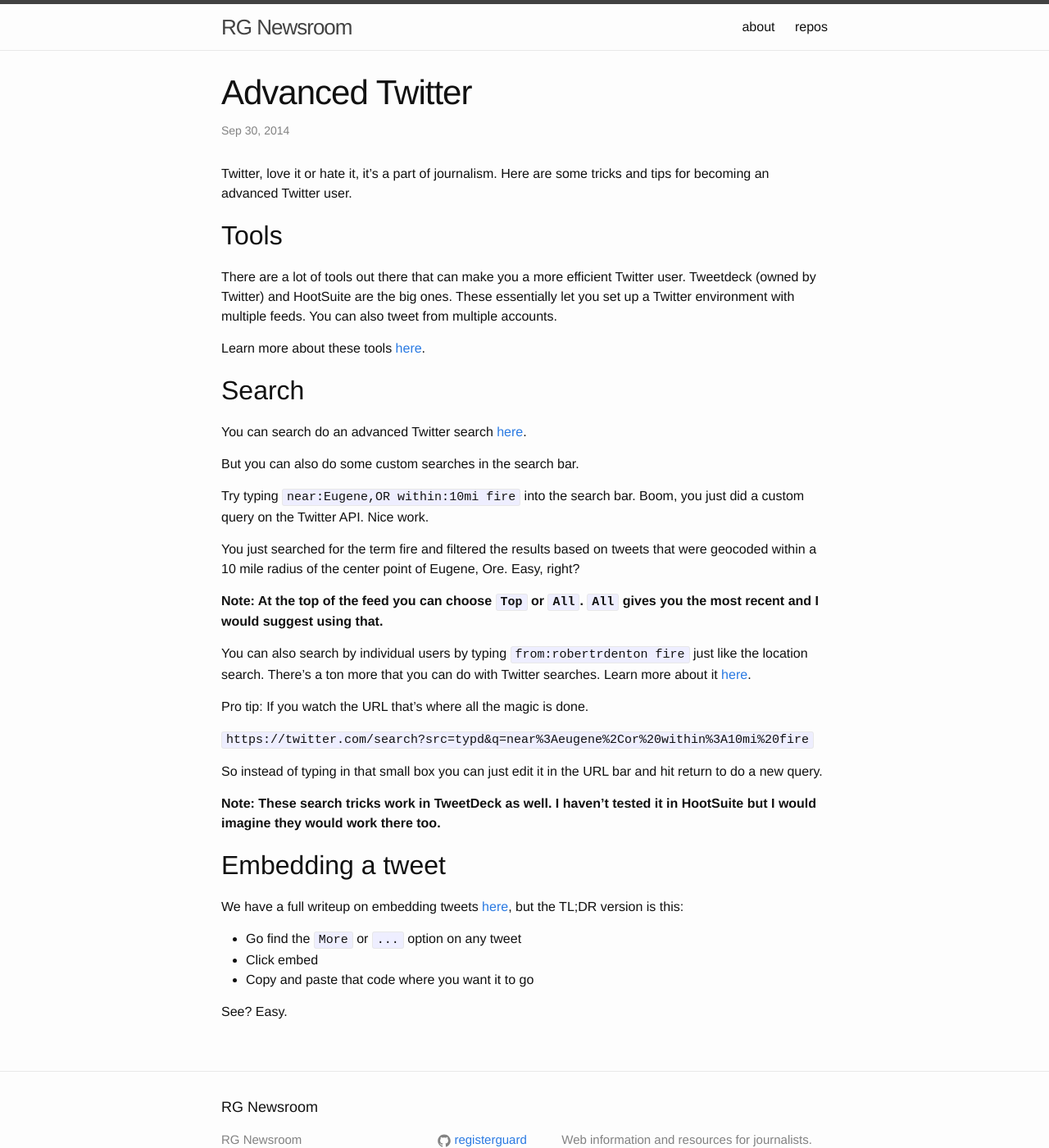
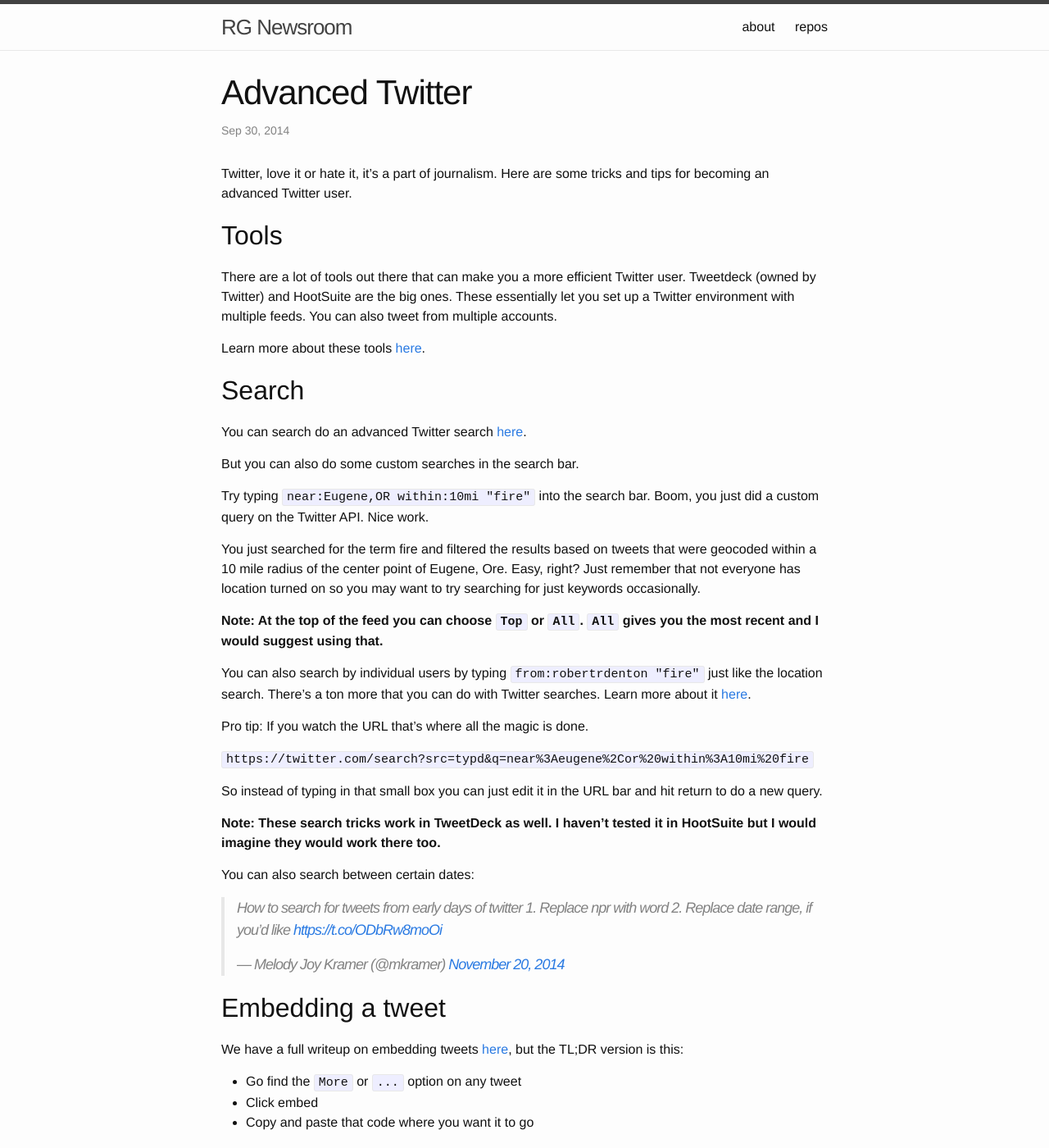
Before and after one commit to rgnewsroom/rgnewsroom.github.io, a Jekyll site: the page built from _posts/2014-09-30-advanced-twitter.markdown, in a window 1280 px wide and 1400 px high. Shown: the whole window at 82% size. Built offline with Jekyll 4.4.1, drawn with Linux system fonts in a browser that asks for light colours; nearby versions of some CDN libraries; library files that are not in the unit come from our copies; comment, search, counter and statistics services are not loaded.

Commit message:
update with tweet

```diff
--- a/_posts/2014-09-30-advanced-twitter.markdown
+++ b/_posts/2014-09-30-advanced-twitter.markdown
@@ -20,13 +20,13 @@
 
 But you can also do some custom searches in the search bar.
 
-Try typing `near:Eugene,OR within:10mi fire` into the search bar. Boom, you just did a custom query on the Twitter API. Nice work.
+Try typing `near:Eugene,OR within:10mi "fire"` into the search bar. Boom, you just did a custom query on the Twitter API. Nice work.
 
-You just searched for the term fire and filtered the results based on tweets that were geocoded within a 10 mile radius of the center point of Eugene, Ore. Easy, right?
+You just searched for the term fire and filtered the results based on tweets that were geocoded within a 10 mile radius of the center point of Eugene, Ore. Easy, right? Just remember that not everyone has location turned on so you may want to try searching for just keywords occasionally.
 
 **Note: At the top of the feed you can choose `Top` or `All`. `All` gives you the most recent and I would suggest using that.**
 
-You can also search by individual users by typing `from:robertrdenton fire` just like the location search. There's a ton more that you can do with Twitter searches. Learn more about it  [here](https://support.twitter.com/articles/71577-using-advanced-search).
+You can also search by individual users by typing `from:robertrdenton "fire"` just like the location search. There's a ton more that you can do with Twitter searches. Learn more about it  [here](https://support.twitter.com/articles/71577-using-advanced-search).
 
 Pro tip: If you watch the URL that's where all the magic is done.
 
@@ -35,6 +35,11 @@
 So instead of typing in that small box you can just edit it in the URL bar and hit return to do a new query.
 
 **Note: These search tricks work in TweetDeck as well. I haven't tested it in HootSuite but I would imagine they would work there too.**
+
+You can also search between certain dates:
+
+<blockquote class="twitter-tweet" data-partner="tweetdeck"><p>How to search for tweets from early days of twitter&#10;1. Replace npr with word&#10;2. Replace date range, if you’d like &#10;&#10;<a href="https://t.co/ODbRw8moOi">https://t.co/ODbRw8moOi</a></p>&mdash; Melody Joy Kramer (@mkramer) <a href="https://twitter.com/mkramer/status/535513759000064000">November 20, 2014</a></blockquote>
+<script async src="//platform.twitter.com/widgets.js" charset="utf-8"></script>
 
 ## Embedding a tweet
 
```
